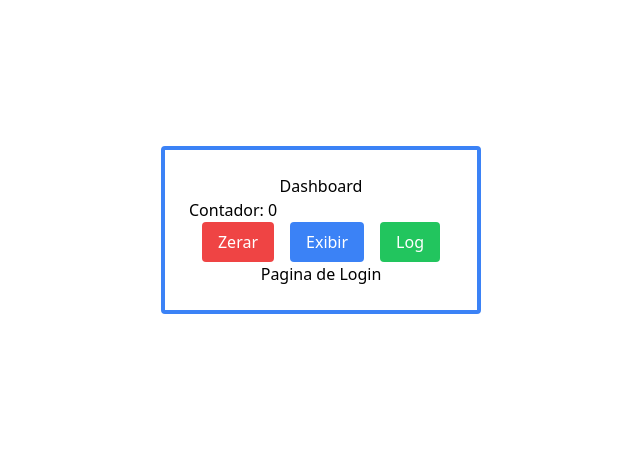
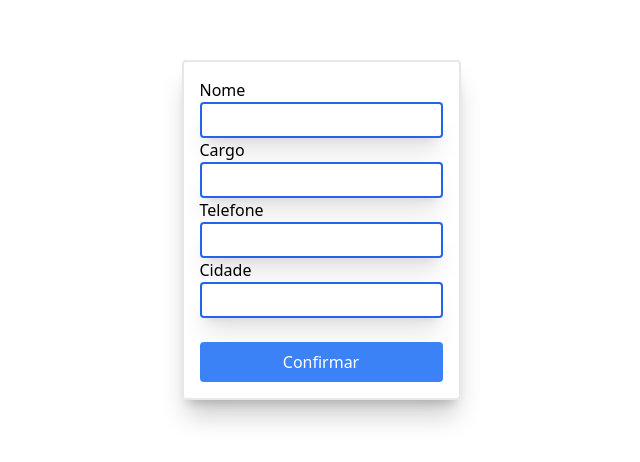
Before and after one commit to matsoaresp/React, a React (Create React App) app: page /forms in a window 1280 px wide. Before the commit this address led to /entrar. Shown: the part 170-632 px from the top of the page, without its empty margins (319-959 px from the left). Built offline with nearby package versions, Linux system fonts and the light colour scheme.

Commit message:
Implementing new page for show data and modify tailwind styles

```diff
--- a/src/app/pages/dashboard/Dashboard.tsx
+++ b/src/app/pages/dashboard/Dashboard.tsx
@@ -1,27 +1,42 @@
 
-import { useRef } from 'react';
-import { Link } from 'react-router-dom'
+import { count } from 'console';
+import { useCallback, useEffect, useRef } from 'react';
+import { Link, useHistory } from 'react-router-dom'
 export const Dashboard = () => {
 
     const counterRef = useRef({ counter: 0 });
+    const history = useHistory();
 
+
+    if (counterRef.current.counter < 0) {
+        counterRef.current.counter = 0
+    }
+    const handleEntrar  = () => {
+        history.push('/forms')
+    }
 
     return (
         <section className="h-screen flex justify-center items-center">
-            <div className="border border-blue-500 border border-4 rounded p-4 p-6 w-80 flex flex-col">
+            <div className="shadow-xl shadow-black/20 border-2
+ rounded p-4 p-6 w-80 flex flex-col">
                 <nav className='flex justify-center'>
                     <p>Dashboard</p>
                 </nav>
 
                 <p>Contador:  {counterRef.current.counter}</p>
                 <div className='flex gap-4 justify-center'>
-                    <Link className='bg-red-500 text-white px-4 py-2 rounded' to="/entrar">Zerar</Link>
-                    <Link className='bg-blue-500 text-white px-4 py-2 rounded' to="/entrar">Exibir</Link>
-                    <button className='bg-green-500 text-white px-4 py-2 rounded' onClick={() => console.log(counterRef.current.counter++)}>Log</button>
+                    <Link className='bg-red-500 text-white px-4 py-2 rounded' to="/entrar" onClick={() => console.log(counterRef.current.counter--)}>-</Link>
+                    <Link className='bg-green-500 text-white px-4 py-2 rounded' to= "/entrar" onClick={() => console.log(counterRef.current.counter++)}>+</Link>
                 </div>
 
 
-                <Link className='flex justify-center' to="/pagina-inicial">Pagina de Login</Link>
+                   <button
+                    className='bg-blue-500 text-white px-4 py-2 rounded mt-6 '
+                    type="button"
+                    onClick={handleEntrar}
+                >
+                    Entrar
+                </button>
             </div>
         </section>
 
--- /dev/null
+++ b/src/app/pages/info/ExibirDados.tsx
@@ -0,0 +1,36 @@
+import { useLocation } from "react-router-dom";
+
+interface UserData {
+  name: string;
+  position: string;
+  telefone: number;
+  cidade: string;
+}
+
+export const ExibirDados = () => {
+  const location = useLocation();
+  const state = location.state as UserData | undefined;
+
+  const { name, position, telefone, cidade } = state || {};
+
+  return (
+    <section className="flex justify-center items-center h-screen">
+      <div className="shadow-xl shadow-black/20 p-6 border-2 rounded w-80">
+        <h2 className="text-xl font-bold mb-4">Informações do Usuário</h2>
+
+        {!state ? (
+          <p className="text-red-600 font-semibold">
+            Nenhum dado foi enviado para esta página.
+          </p>
+        ) : (
+          <>
+            <p><strong>Nome:</strong> {name}</p>
+            <p><strong>Cargo:</strong> {position}</p>
+            <p><strong>Telefone:</strong> {telefone}</p>
+            <p><strong>Cidade:</strong> {cidade}</p>
+          </>
+        )}
+      </div>
+    </section>
+  );
+};
--- /dev/null
+++ b/src/app/pages/info/Info.tsx
@@ -0,0 +1,73 @@
+import { useState, useRef, useEffect, useCallback } from "react"
+import { InfoUser } from "./components/InfoUser";
+import { useHistory } from "react-router-dom";
+
+
+
+export const Info = () => {
+
+
+    const inputCargoRef = useRef<HTMLInputElement>(null);
+    const inputTelefoneRef = useRef<HTMLInputElement>(null);
+    const inputCidadeRef = useRef<HTMLInputElement>(null);
+
+
+    const history = useHistory();
+    const [name, setName] = useState('');
+    const [position, setPosition] = useState('');
+    const [telefone, setTelefone] = useState ('');
+    const [cidade, setCidade] = useState('');
+
+   const handleConfirm = useCallback(() => {
+        history.push('/exibir', {
+            name,
+            position,
+            telefone,
+            cidade
+        });
+    }, [name, position, telefone, cidade, history]);
+
+
+    useEffect (() => {
+
+    }, []);
+
+    return (
+        <section className="flex justify-center items-center h-screen gap-4">
+            <form className="flex flex-col shadow-xl shadow-black/20 p-4 rounded border-2">
+                <InfoUser
+                label = "Nome"
+                value={name}
+                onChange={setName}
+                onEnter={() => inputCargoRef.current?.focus()}
+                />
+
+
+                <InfoUser
+                label = "Cargo"
+                value={position}
+                onChange={setPosition}
+                onEnter={() => inputTelefoneRef.current?.focus()}
+                ref={inputCargoRef}
+                />
+
+                <InfoUser
+                label = "Telefone"
+                type = "number"
+                value={telefone}
+                onChange={setTelefone}
+                onEnter={() => inputCidadeRef.current?.focus()}
+                ref={inputTelefoneRef}
+                />
+
+                <InfoUser
+                label = "Cidade"
+                value={cidade}
+                onChange={setCidade}
+                ref = {inputCidadeRef}
+                />
+                <button  className='bg-blue-500 text-white px-4 py-2 rounded mt-6 ' type="button" onClick = {handleConfirm}>Confirmar</button>
+            </form>
+        </section>
+    )
+};
--- /dev/null
+++ b/src/app/pages/info/components/InfoUser.tsx
@@ -0,0 +1,33 @@
+import React, { forwardRef } from "react";
+
+interface IInputForms {
+    label: string;
+    value: string;
+    type?: string;
+    onChange: (value: string) => void;
+    onEnter?: () => void;
+}
+
+export const InfoUser = forwardRef<HTMLInputElement, IInputForms>((props, ref) => {
+
+    return (
+        <div >
+            <label>
+                <p>{props.label}</p>
+                <input  className="shadow-xl shadow-black/10 p-1 rounded border-2 border-blue-600"
+                ref = {ref}
+                value = {props.value}
+                type = {props.type}
+                onChange = {(e) => props.onChange(e.target.value)}
+                onKeyDown={(e) => {
+                    if (e.key === "Enter") {
+                        e.preventDefault();
+                        props.onEnter?.();
+                    }
+                }}
+                >
+                </input>
+            </label>
+        </div>
+    );
+});
--- a/src/app/pages/login/Login.tsx
+++ b/src/app/pages/login/Login.tsx
@@ -1,16 +1,36 @@
 import { useCallback, useMemo, useRef, useState, useEffect } from "react";
 import { InputLogin } from "./components/InputLogin";
+import { useHistory } from "react-router-dom";
+
 
 export const Login = () => {
 
     const inputPasswordRef = useRef<HTMLInputElement>(null);
 
+    const history = useHistory();
     const [password, setPassword] = useState('');
     const [email, setEmail] = useState('');
 
     const emailLength = useMemo(() => email.length, [email]);
 
     const handleEntrar = useCallback(() => {
+        if (!email.trim && !password.trim ){
+              alert("Preencha email e senha.")
+              return
+        }
+
+        const emailValido = /\S+@\S+\.\S+/.test(email);
+        if (!emailValido){
+            alert("Digite um e-mail válido.")
+            return
+        }
+
+        if (password.length < 4){
+            alert("A senha deve ter mais de 4 caracteres")
+            return
+        }
+
+        history.push('/entrar')
         console.log(email);
         console.log(password);
     }, [email, password]);
@@ -18,17 +38,9 @@ export const Login = () => {
 
 
 
-     useEffect (() =>{
-
-        console.log(email)
-        console.log(password)
-
-     }, [email ,password]);
-
-
     return (
         <section className="flex justify-center items-center h-screen">
-            <form className="flex flex-col border border-blue-500 p-4 rounded border-4">
+            <form className="flex flex-col shadow-xl shadow-black/20 p-4 rounded border-2">
                 <InputLogin
                     label="Email"
                     value={email}
--- a/src/app/pages/login/components/InputLogin.tsx
+++ b/src/app/pages/login/components/InputLogin.tsx
@@ -13,7 +13,7 @@ export const InputLogin = forwardRef<HTMLInputElement, IInputLoginProps>((props,
   return (
     <label className="gap-2 flex flex-col w-full ">
       {props.emailLength !== undefined && (
-        <p  >Quantidade de caracteres: {props.emailLength}</p>
+        <p>Quantidade de caracteres: {props.emailLength}</p>
       )}
 
       <span className="font-medium" >{props.label}</span>
--- a/src/app/pages/routes/index.tsx
+++ b/src/app/pages/routes/index.tsx
@@ -2,16 +2,20 @@
 import { BrowserRouter, Route, Switch, Redirect } from "react-router-dom";
 import { Dashboard } from "..";
 import { Login } from "../login/Login";
+import {Info} from "../info/Info";
+import {ExibirDados} from "../info/ExibirDados"
 
 export const Router = () => {
     return (
         <BrowserRouter>
             <Switch>
 
+                <Route path="/pagina-inicial" component={Login} />
                 <Route path="/entrar" component={Dashboard} />
-                <Route path="/pagina-inicial" component={Login} />
-                <Route path="*" component={() => <Redirect to="/entrar" />} />
+                <Route path= "/forms" component={Info} />
+                <Route path= "/exibir" component={ExibirDados} />
                 <Route path="*" component={() => <Redirect to="/pagina-inicial" />} />
+
 
             </Switch>
         </BrowserRouter>
```
